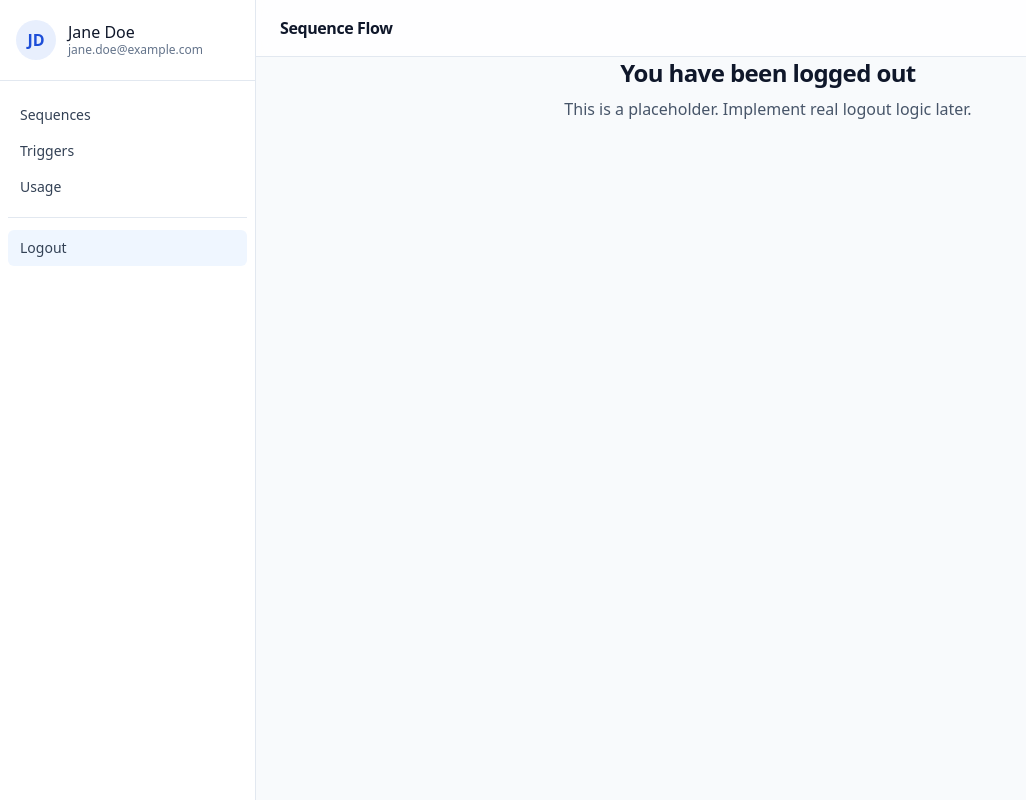
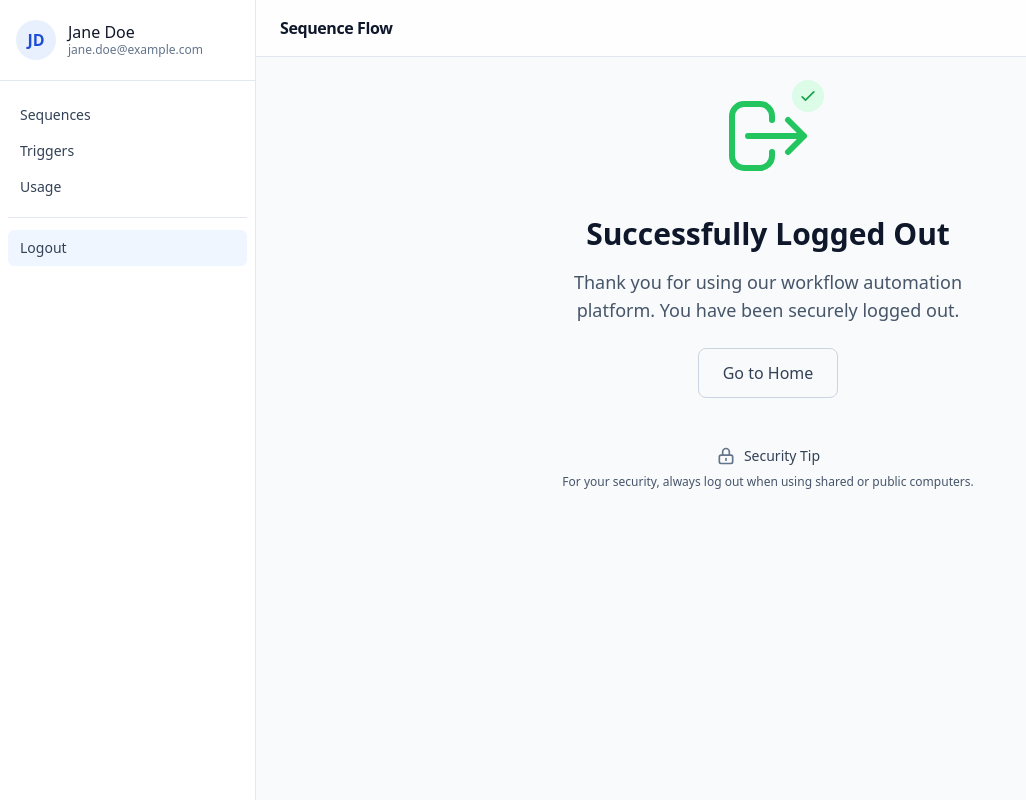
Before and after one commit to shyamspillai/sequenceflow-fe, a React (Vite) app: page /logout in a window 1280 px wide. Shown: the whole page, without its empty margins (0-1026 px from the left). Built offline with nearby package versions, Linux system fonts and the light colour scheme; no server answers.

Commit message:
feat(Pages): Added dummy pages for non functional UI
- Also added link to project details page

```diff
--- a/src/layouts/PublicLayout.tsx
+++ b/src/layouts/PublicLayout.tsx
@@ -8,9 +8,6 @@ export default function PublicLayout() {
 					<Link to="/" className="font-semibold tracking-tight text-slate-900">
 						Sequence Flow
 					</Link>
-					<nav className="text-sm text-slate-600">
-						<Link to="/sequences" className="hover:text-slate-900">Enter App</Link>
-					</nav>
 				</div>
 			</header>
 			<main className="mx-auto max-w-5xl px-6 py-12">
--- a/src/pages/Landing.tsx
+++ b/src/pages/Landing.tsx
@@ -11,7 +11,7 @@ export default function Landing() {
 				<Link to="/sequences" className="inline-flex items-center px-4 py-2 rounded-md bg-blue-600 text-white hover:bg-blue-700">
 					Open Sequences
 				</Link>
-				<a href="https://example.com" target="_blank" rel="noreferrer" className="inline-flex items-center px-4 py-2 rounded-md border border-slate-300 text-slate-700 hover:bg-slate-50">
+				<a href="https://github.com/shyamspillai/sequenceflow-be/blob/main/Assignment.md" target="_blank" rel="noreferrer" className="inline-flex items-center px-4 py-2 rounded-md border border-slate-300 text-slate-700 hover:bg-slate-50">
 					Learn More
 				</a>
 			</div>
--- a/src/pages/Logout.tsx
+++ b/src/pages/Logout.tsx
@@ -2,13 +2,89 @@ import { useEffect } from 'react'
 
 export default function Logout() {
 	useEffect(() => {
-
+		// TODO: Implement real logout logic
+		// Clear authentication tokens, redirect to login, etc.
 	}, [])
 
 	return (
-		<div className="text-center">
-			<h2 className="text-2xl font-semibold tracking-tight text-slate-900">You have been logged out</h2>
-			<p className="mt-2 text-slate-600">This is a placeholder. Implement real logout logic later.</p>
+		<div className="flex flex-col items-center justify-center min-h-[60vh] text-center">
+			{/* Logout Icon */}
+			<div className="mb-8">
+				<div className="relative">
+					<svg
+						className="w-24 h-24 text-green-500 mx-auto"
+						fill="none"
+						stroke="currentColor"
+						viewBox="0 0 24 24"
+						xmlns="http://www.w3.org/2000/svg"
+					>
+						<path
+							strokeLinecap="round"
+							strokeLinejoin="round"
+							strokeWidth={1.5}
+							d="M17 16l4-4m0 0l-4-4m4 4H7m6 4v1a3 3 0 01-3 3H6a3 3 0 01-3-3V7a3 3 0 013-3h4a3 3 0 013 3v1"
+						/>
+					</svg>
+					{/* Success checkmark overlay */}
+					<div className="absolute -top-2 -right-2 w-8 h-8 bg-green-100 rounded-full flex items-center justify-center">
+						<svg
+							className="w-5 h-5 text-green-600"
+							fill="none"
+							stroke="currentColor"
+							viewBox="0 0 24 24"
+						>
+							<path
+								strokeLinecap="round"
+								strokeLinejoin="round"
+								strokeWidth={2}
+								d="M5 13l4 4L19 7"
+							/>
+						</svg>
+					</div>
+				</div>
+			</div>
+
+			{/* Success Message */}
+			<h2 className="text-3xl font-bold text-slate-900 mb-4">
+				Successfully Logged Out
+			</h2>
+
+			<p className="text-lg text-slate-600 mb-6 max-w-md">
+				Thank you for using our workflow automation platform. You have been securely logged out.
+			</p>
+
+			{/* Action Buttons */}
+			<div className="flex flex-col sm:flex-row gap-4">
+				<button
+					className="px-6 py-3 border border-slate-300 text-slate-700 rounded-lg hover:bg-slate-50 transition-colors duration-200 font-medium"
+					onClick={() => window.location.href = '/'}
+				>
+					Go to Home
+				</button>
+			</div>
+
+			{/* Security Note */}
+			<div className="mt-8 p-4 bg-slate-50 rounded-lg max-w-md">
+				<div className="flex items-center justify-center mb-2">
+					<svg
+						className="w-5 h-5 text-slate-500 mr-2"
+						fill="none"
+						stroke="currentColor"
+						viewBox="0 0 24 24"
+					>
+						<path
+							strokeLinecap="round"
+							strokeLinejoin="round"
+							strokeWidth={2}
+							d="M12 15v2m-6 4h12a2 2 0 002-2v-6a2 2 0 00-2-2H6a2 2 0 00-2 2v6a2 2 0 002 2zm10-10V7a4 4 0 00-8 0v4h8z"
+						/>
+					</svg>
+					<span className="text-sm font-medium text-slate-700">Security Tip</span>
+				</div>
+				<p className="text-xs text-slate-600">
+					For your security, always log out when using shared or public computers.
+				</p>
+			</div>
 		</div>
 	)
 }
--- a/src/pages/Triggers.tsx
+++ b/src/pages/Triggers.tsx
@@ -1,18 +1,42 @@
 export default function Triggers() {
 	return (
-		<div>
-			<h2 className="text-2xl font-semibold tracking-tight text-slate-900">Triggers</h2>
-			<p className="mt-2 text-slate-600">Manage the events that kick off your sequences.</p>
-			<div className="mt-6 space-y-3">
-				{['Webhook Received', 'Schedule', 'Form Submitted', 'Payment Succeeded'].map((name) => (
-					<div key={name} className="flex items-center justify-between rounded-lg border border-slate-200 p-4">
-						<div>
-							<div className="font-medium">{name}</div>
-							<div className="text-xs text-slate-500">Active</div>
-						</div>
-						<button className="text-sm px-3 py-1.5 rounded-md border border-slate-300 hover:bg-slate-50">Configure</button>
-					</div>
-				))}
+		<div className="flex flex-col items-center justify-center min-h-[60vh] text-center">
+			{/* Construction Icon */}
+			<div className="mb-8">
+				<svg
+					className="w-24 h-24 text-orange-400 mx-auto"
+					fill="none"
+					stroke="currentColor"
+					viewBox="0 0 24 24"
+					xmlns="http://www.w3.org/2000/svg"
+				>
+					<path
+						strokeLinecap="round"
+						strokeLinejoin="round"
+						strokeWidth={1.5}
+						d="M19.428 15.428a2 2 0 00-1.022-.547l-2.387-.477a6 6 0 00-3.86.517l-.318.158a6 6 0 01-3.86.517L6.05 15.21a2 2 0 00-1.806.547M8 4h8l-1 1v5.172a2 2 0 00.586 1.414l5 5c1.26 1.26.367 3.414-1.415 3.414H4.828c-1.782 0-2.674-2.154-1.414-3.414l5-5A2 2 0 009 10.172V5L8 4z"
+					/>
+				</svg>
+			</div>
+
+			{/* Under Construction Text */}
+			<h2 className="text-3xl font-bold text-slate-900 mb-4">
+				Triggers - Under Construction
+			</h2>
+
+			<p className="text-lg text-slate-600 mb-2 max-w-md">
+				We're working hard to bring you an amazing triggers management experience.
+			</p>
+
+			<p className="text-sm text-slate-500">
+				This feature will allow you to manage events that kick off your sequences.
+			</p>
+
+			{/* Decorative Elements */}
+			<div className="mt-8 flex space-x-2">
+				<div className="w-2 h-2 bg-orange-400 rounded-full animate-bounce"></div>
+				<div className="w-2 h-2 bg-orange-400 rounded-full animate-bounce" style={{animationDelay: '0.1s'}}></div>
+				<div className="w-2 h-2 bg-orange-400 rounded-full animate-bounce" style={{animationDelay: '0.2s'}}></div>
 			</div>
 		</div>
 	)
--- a/src/pages/Usage.tsx
+++ b/src/pages/Usage.tsx
@@ -1,29 +1,42 @@
 export default function Usage() {
 	return (
-		<div>
-			<h2 className="text-2xl font-semibold tracking-tight text-slate-900">Usage</h2>
-			<p className="mt-2 text-slate-600">Track executions and quotas for your account.</p>
-			<div className="mt-6 overflow-x-auto">
-				<table className="min-w-full text-sm">
-					<thead>
-						<tr className="text-left text-slate-500">
-							<th className="py-2 pr-4">Date</th>
-							<th className="py-2 pr-4">Executions</th>
-							<th className="py-2 pr-4">Succeeded</th>
-							<th className="py-2 pr-4">Failed</th>
-						</tr>
-					</thead>
-					<tbody className="divide-y divide-slate-200">
-						{Array.from({ length: 7 }).map((_, i) => (
-							<tr key={i}>
-								<td className="py-2 pr-4">2025-08-0{i + 1}</td>
-								<td className="py-2 pr-4">{Math.floor(Math.random() * 1000)}</td>
-								<td className="py-2 pr-4 text-emerald-600">{Math.floor(Math.random() * 900)}</td>
-								<td className="py-2 pr-4 text-rose-600">{Math.floor(Math.random() * 100)}</td>
-							</tr>
-						))}
-					</tbody>
-				</table>
+		<div className="flex flex-col items-center justify-center min-h-[60vh] text-center">
+			{/* Construction Icon */}
+			<div className="mb-8">
+				<svg
+					className="w-24 h-24 text-blue-500 mx-auto"
+					fill="none"
+					stroke="currentColor"
+					viewBox="0 0 24 24"
+					xmlns="http://www.w3.org/2000/svg"
+				>
+					<path
+						strokeLinecap="round"
+						strokeLinejoin="round"
+						strokeWidth={1.5}
+						d="M9 19v-6a2 2 0 00-2-2H5a2 2 0 00-2 2v6a2 2 0 002 2h2a2 2 0 002-2zm0 0V9a2 2 0 012-2h2a2 2 0 012 2v10m-6 0a2 2 0 002 2h2a2 2 0 002-2m0 0V5a2 2 0 012-2h2a2 2 0 012 2v14a2 2 0 01-2 2h-2a2 2 0 01-2-2z"
+					/>
+				</svg>
+			</div>
+
+			{/* Under Construction Text */}
+			<h2 className="text-3xl font-bold text-slate-900 mb-4">
+				Usage Analytics - Under Construction
+			</h2>
+
+			<p className="text-lg text-slate-600 mb-2 max-w-md">
+				We're building comprehensive analytics and usage tracking for your workflows.
+			</p>
+
+			<p className="text-sm text-slate-500">
+				This feature will help you track executions, quotas, and performance metrics.
+			</p>
+
+			{/* Decorative Elements */}
+			<div className="mt-8 flex space-x-2">
+				<div className="w-2 h-2 bg-blue-500 rounded-full animate-bounce"></div>
+				<div className="w-2 h-2 bg-blue-500 rounded-full animate-bounce" style={{animationDelay: '0.1s'}}></div>
+				<div className="w-2 h-2 bg-blue-500 rounded-full animate-bounce" style={{animationDelay: '0.2s'}}></div>
 			</div>
 		</div>
 	)
```
Also changed, not shown: 1 other file (tests, documents, lock files or other folders).
